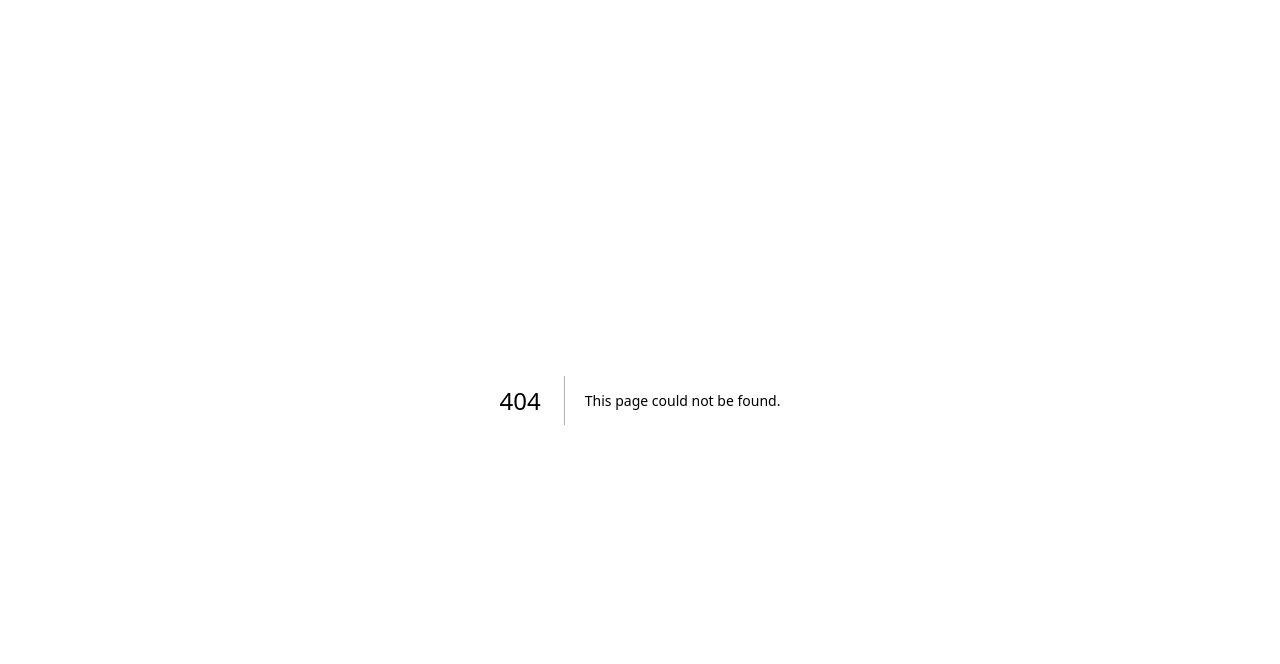
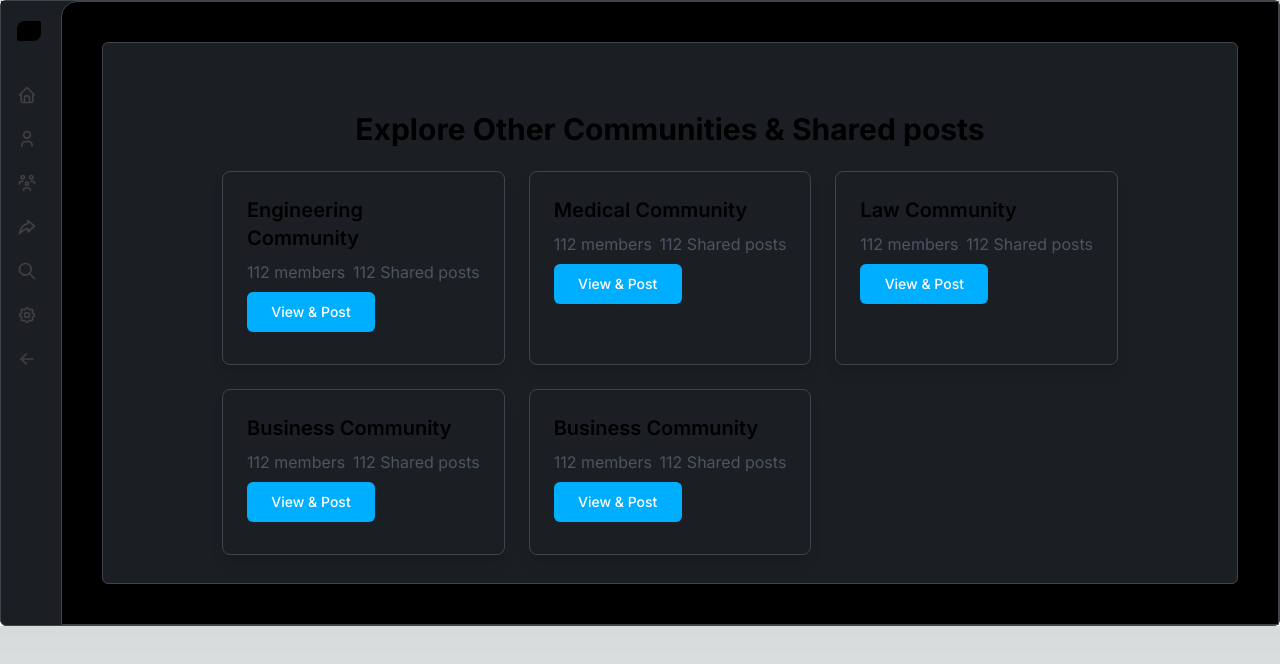
Before and after one commit to Harsh-deepsingh/5ocial-, a Next.js app: page /communities in a window 1280 px wide. Before the commit this address had no page. Shown: the top 664 px of the page. Built offline with nearby package versions, Linux system fonts and the light colour scheme.

Commit message:
Communities ui

```diff
--- /dev/null
+++ b/app/communities/Communities.tsx
@@ -0,0 +1,45 @@
+"use client";
+import React from "react";
+import PrimaryButton from "../components/Buttons/PrimaryButton";
+import { useRouter } from "next/navigation";
+const Communities = () => {
+  const communities = [
+    { id: 1, name: "Engineering Community" },
+    { id: 2, name: "Medical Community" },
+    { id: 3, name: "Law Community" },
+    { id: 4, name: "Business Community" },
+    { id: 4, name: "Business Community" },
+  ];
+  const router = useRouter();
+  const handleClick = () => {
+    router.push("/");
+  };
+  return (
+    <div>
+      <div className="max-w-4xl mx-auto mt-10">
+        <h2 className="text-3xl font-bold mb-6 text-center">
+          Explore Other Communities & Shared posts
+        </h2>
+        <div className="grid grid-cols-1 sm:grid-cols-2 lg:grid-cols-3 gap-6">
+          {communities.map((community) => (
+            <div
+              key={community.id}
+              className="p-6 border border-theme-border rounded-lg shadow-lg hover:shadow-2xl transition-shadow duration-300"
+            >
+              <h3 className="text-xl font-semibold mb-2">{community.name}</h3>
+              <div className="flex flex-row justify-between">
+                <p className="text-gray-600">112 members</p>
+                <p className="text-gray-600">112 Shared posts</p>
+              </div>
+              <div className="mt-2 w-32">
+                <PrimaryButton onClick={handleClick}>View & Post</PrimaryButton>
+              </div>
+            </div>
+          ))}
+        </div>
+      </div>
+    </div>
+  );
+};
+
+export default Communities;
--- /dev/null
+++ b/app/communities/page.tsx
@@ -0,0 +1,21 @@
+import React from "react";
+import { SidebarDemo } from "../components/Sidebar/SideBar";
+import Dashboard from "../components/Dashboard/Dashboard";
+import Card from "../components/Card/Card";
+import ProfileLetter from "../components/ProfilePicture/ProfileLetter";
+import Communities from "./Communities";
+const page = () => {
+  return (
+    <div>
+      <SidebarDemo>
+        <Dashboard>
+          <Card>
+            <Communities></Communities>
+          </Card>
+        </Dashboard>
+      </SidebarDemo>
+    </div>
+  );
+};
+
+export default page;
--- /dev/null
+++ b/app/communities/sharedPosts/page.tsx
@@ -0,0 +1,7 @@
+import React from "react";
+
+const page = () => {
+  return <div>Hello</div>;
+};
+
+export default page;
--- a/app/components/ProfilePicture/ProfileLetter.tsx
+++ b/app/components/ProfilePicture/ProfileLetter.tsx
@@ -1,11 +1,13 @@
 import React from "react";
 
-const ProfileLetter = () => {
+const ProfileLetter = ({ onClick }: { onClick?: () => void }) => {
   return (
     <div>
-      <div className="w-14 h-12 bg-gray-600 rounded-full flex justify-center items-center">
-        <p className="text-2xl">H</p>
-      </div>
+      <button onClick={onClick}>
+        <div className="w-14 h-12 bg-gray-600 rounded-full flex justify-center items-center">
+          <p className="text-2xl">H</p>
+        </div>
+      </button>
     </div>
   );
 };
--- a/app/components/Sidebar/SideBar.tsx
+++ b/app/components/Sidebar/SideBar.tsx
@@ -3,11 +3,12 @@ import React, { useState } from "react";
 import { Sidebar, SidebarBody, SidebarLink } from "../ui/sidebar";
 import {
   IconArrowLeft,
-  IconBrandTabler,
   IconHome,
   IconSearch,
   IconSettings,
-  IconUserBolt,
+  IconShare3,
+  IconUser,
+  IconUsersGroup,
 } from "@tabler/icons-react";
 import Link from "next/link";
 import { motion } from "framer-motion";
@@ -26,7 +27,21 @@ export const SidebarDemo = ({ children }: { children: React.ReactNode }) => {
       label: "Profile",
       href: "/profile",
       icon: (
-        <IconUserBolt className="text-neutral-700 dark:text-neutral-200 h-5 w-5 flex-shrink-0" />
+        <IconUser className="text-neutral-700 dark:text-neutral-200 h-5 w-5 flex-shrink-0" />
+      ),
+    },
+    {
+      label: "Communities",
+      href: "/communities",
+      icon: (
+        <IconUsersGroup className="text-neutral-700 dark:text-neutral-200 h-5 w-5 flex-shrink-0" />
+      ),
+    },
+    {
+      label: "Shared posts",
+      href: "/communities/sharedPosts",
+      icon: (
+        <IconShare3 className="text-neutral-700 dark:text-neutral-200 h-5 w-5 flex-shrink-0" />
       ),
     },
     {
--- a/app/feed/SubContent.tsx
+++ b/app/feed/SubContent.tsx
@@ -1,10 +1,15 @@
 import React from "react";
 import ProfileLetter from "../components/ProfilePicture/ProfileLetter";
+import { useRouter } from "next/navigation";
 const SubContent = () => {
+  const router = useRouter();
+  const openProfile = () => {
+    router.push("profile");
+  };
   return (
     <div>
       <div className="flex gap-3 h-max justify-start ">
-        <ProfileLetter></ProfileLetter>
+        <ProfileLetter onClick={openProfile}></ProfileLetter>
         <div className=" w-full flex flex-col">
           <p className="text-lg">username</p>
           <p>
```
